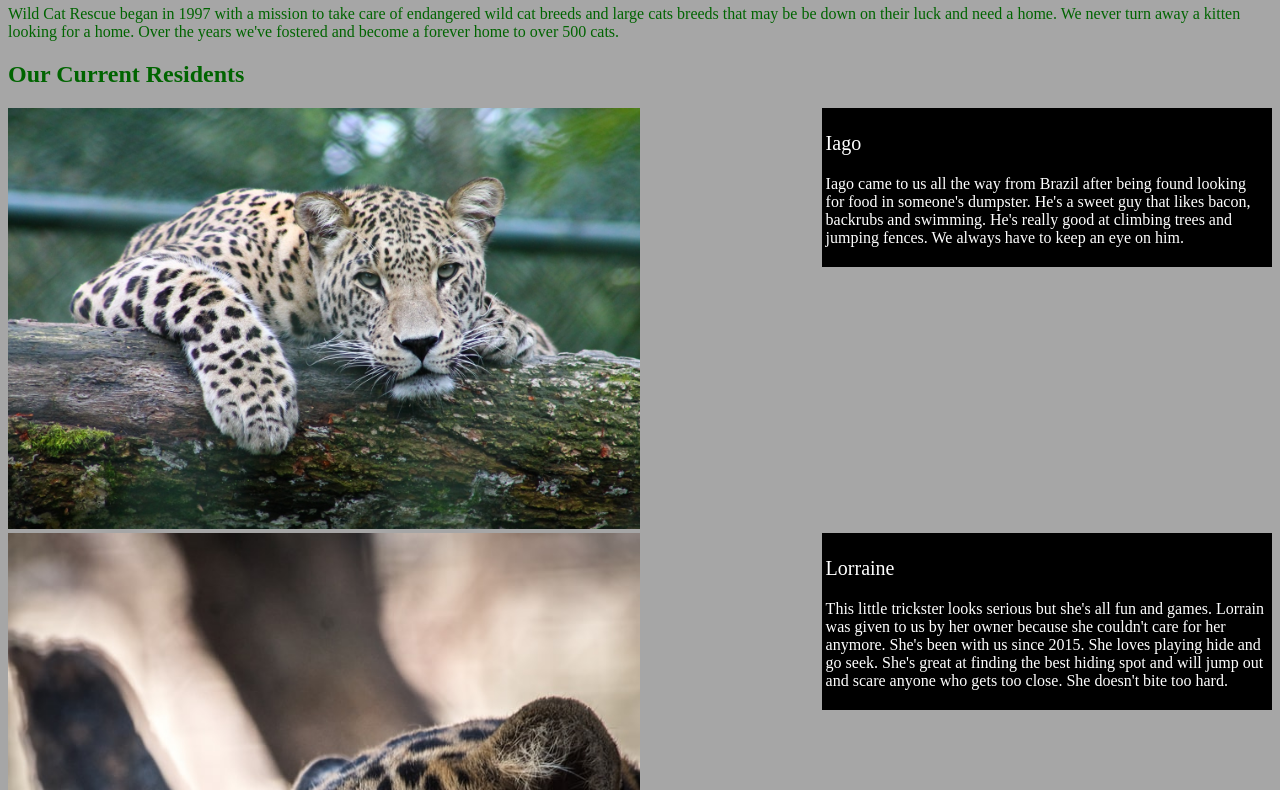
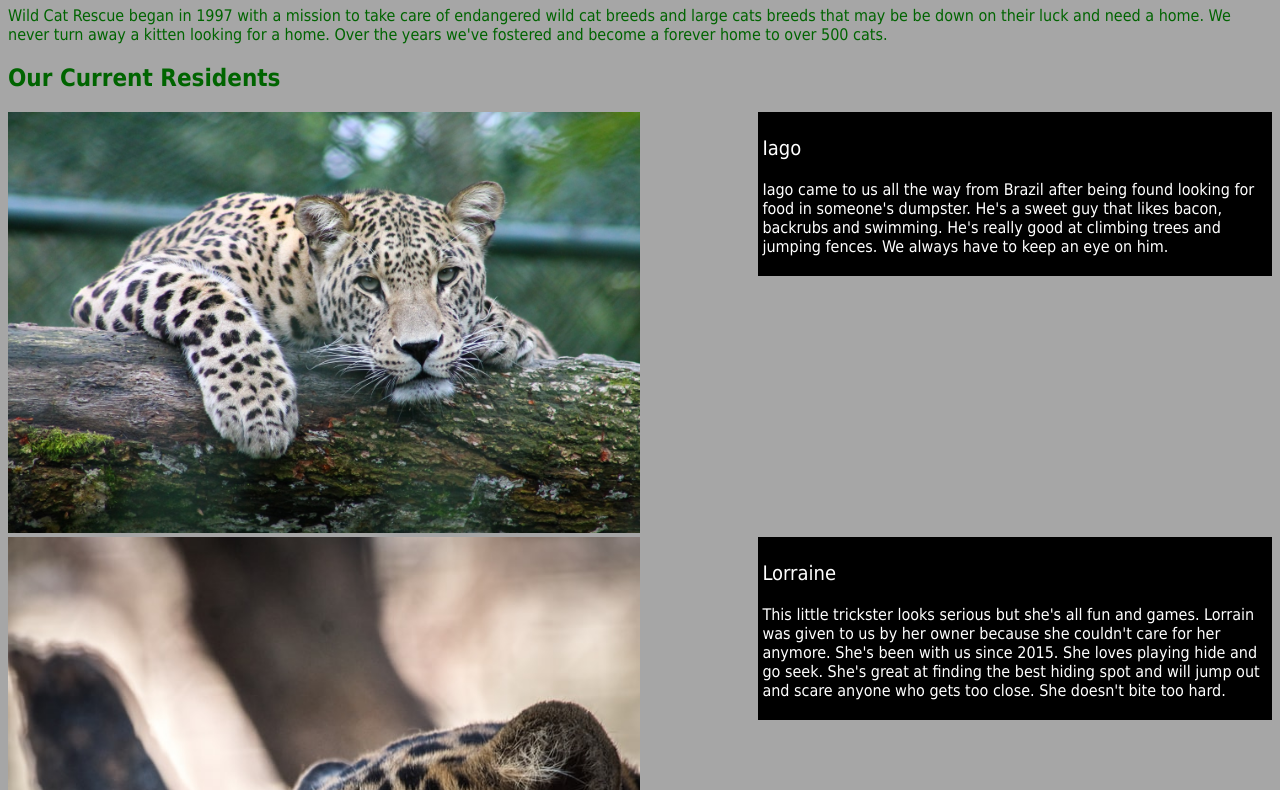
Before and after one commit to diorshelton/animal-shelter, a plain HTML site: page index.html in a window 1280 px wide. Shown: the part 75-865 px from the top of the page. Drawn offline with Linux system fonts and the light colour scheme.

Commit message:
Add CSS styling to body to change color, background color and font.

```diff
--- a/css/styles.css
+++ b/css/styles.css
@@ -8,10 +8,11 @@ img{
 body{
   color:darkgreen;
   background-color:rgba(128, 128, 128, 0.694);
+  font-family:Tahoma, sans-serif;
 }
 
 .profile{
-  width: 35%;
+  width: 40%;
   float: right;
   color:white;
   background-color: black;
```
Also changed, not shown: index.html (+1 -0 lines).
